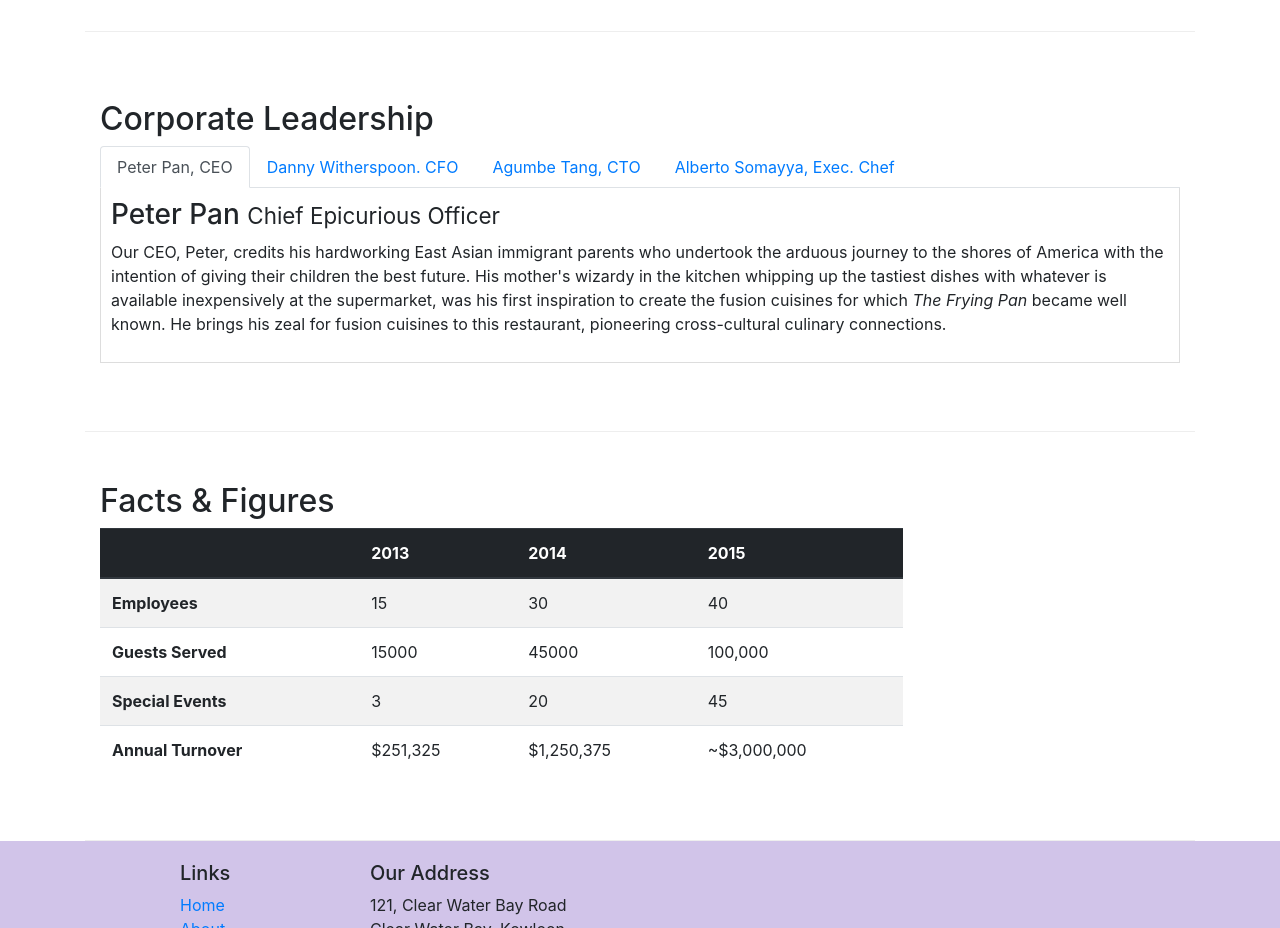
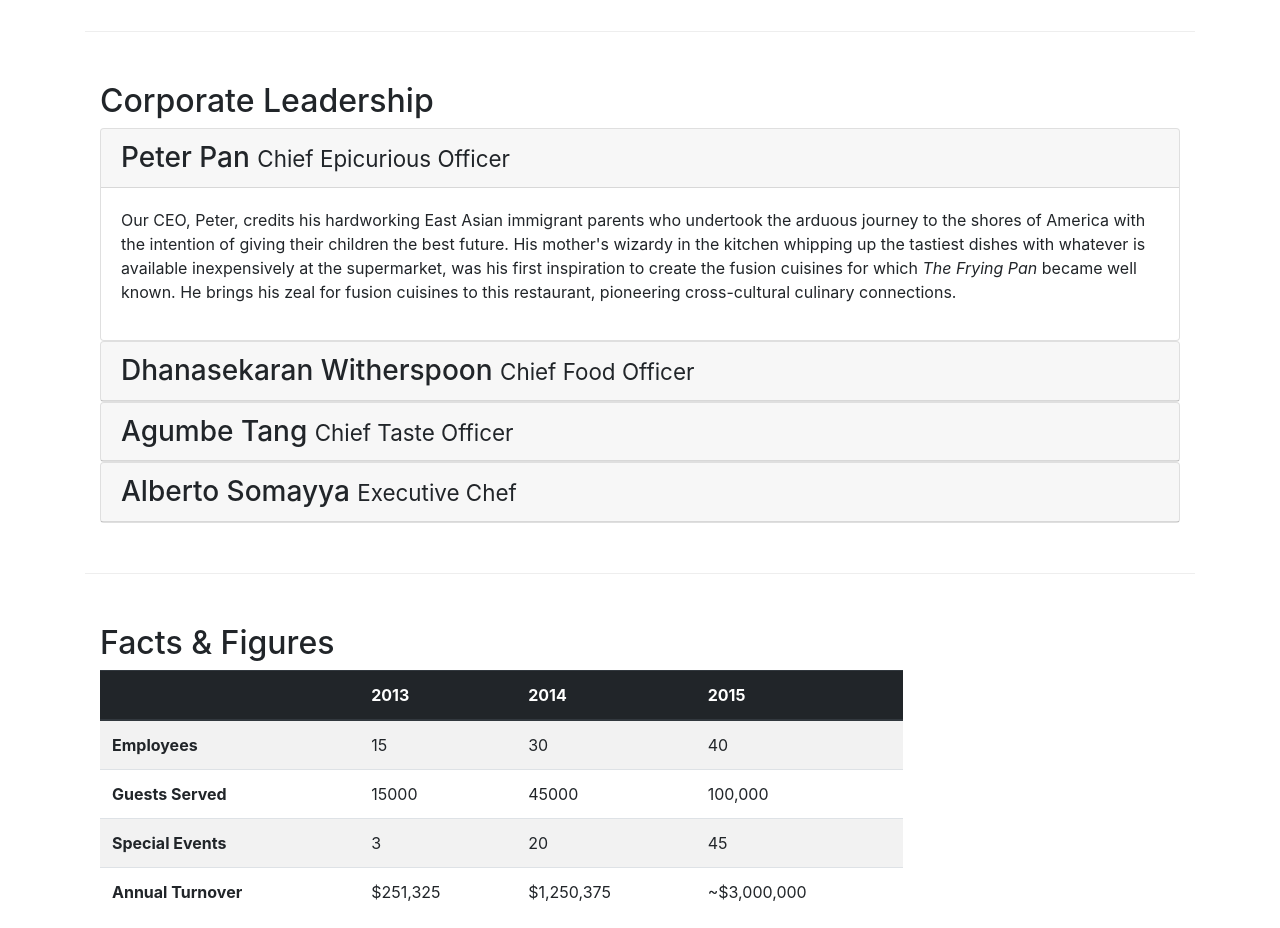
Before and after one commit to nyguerrillagirl/bootstrap4-starter, a website: page aboutus.html in a window 1280 px wide. Shown: the part 940-1868 px from the top of the page. Drawn offline with nearby package versions, Linux system fonts and the light colour scheme.

Commit message:
accordion

```diff
--- a/aboutus.html
+++ b/aboutus.html
@@ -100,38 +100,66 @@
             <div class="col-12">
                 <h2>Corporate Leadership</h2>
 
-                <ul class="nav nav-tabs">
-                    <li class="nav-item">
-                        <a class="nav-link active" href="#peter" role="tab" data-toggle="tab">Peter Pan, CEO</a>
-                    </li>
-                    <li class="nav-item">
-                        <a class="nav-link" href="#danny" role="tab" data-toggle="tab">Danny Witherspoon. CFO</a>
-                    </li>
-                    <li class="nav-item">
-                        <a class="nav-link" href="#agumbe" role="tab" data-toggle="tab">Agumbe Tang, CTO</a>
-                    </li>
-                    <li class="nav-item">
-                        <a class="nav-link" href="#alberto" role="tab" data-toggle="tab">Alberto Somayya, Exec. Chef</a>
-                    </li>
-               </ul>
+               <div class="accordion" id="accordion">
+                   <div class="card">
+                       <div class="card-header" role="tab" id="peterhead">
+                            <h3 class="mb-0">
+                                <a data-toggle="collapse" data-target="#peter">
+                                    Peter Pan <small>Chief Epicurious Officer</small>
+                                </a>
+                            </h3>
+                       </div>
+                        <div  class="collapse show" id="peter" data-parent="#accordion">
+                            <div class="card-body">
+                                <p class="d-none d-sm-block">Our CEO, Peter, credits his hardworking East Asian immigrant parents who undertook the arduous journey to the shores of America with the intention of giving their children the best future. His mother's wizardy in the kitchen whipping up the tastiest dishes with whatever is available inexpensively at the supermarket, was his first inspiration to create the fusion cuisines for which <em>The Frying Pan</em> became well known. He brings his zeal for fusion cuisines to this restaurant, pioneering cross-cultural culinary connections.</p>
+                            </div>
+                        </div>
+                   </div>
+                   <div class="card">
+                    <div class="card-header" role="tab" id="dannyhead">
+                         <h3 class="mb-0">
+                             <a data-toggle="collapse" data-target="#danny">
+                                Dhanasekaran Witherspoon <small>Chief Food Officer</small>
+                             </a>
+                         </h3>
+                    </div>
+                     <div  class="collapse" id="danny" data-parent="#accordion">
+                         <div class="card-body">
+                            <p class="d-none d-sm-block">Our CFO, Danny, as he is affectionately referred to by his colleagues, comes from a long established family tradition in farming and produce. His experiences growing up on a farm in the Australian outback gave him great appreciation for varieties of food sources. As he puts it in his own words, <em>Everything that runs, wins, and everything that stays, pays!</em></p>
+                        </div>
+                     </div>
+                </div>
 
-               <div class="tab-content">
-                   <div role="tabpanel" class="tab-pane fade show active" id="peter">
-                        <h3>Peter Pan <small>Chief Epicurious Officer</small></h3>
-                        <p class="d-none d-sm-block">Our CEO, Peter, credits his hardworking East Asian immigrant parents who undertook the arduous journey to the shores of America with the intention of giving their children the best future. His mother's wizardy in the kitchen whipping up the tastiest dishes with whatever is available inexpensively at the supermarket, was his first inspiration to create the fusion cuisines for which <em>The Frying Pan</em> became well known. He brings his zeal for fusion cuisines to this restaurant, pioneering cross-cultural culinary connections.</p>
+                <div class="card">
+                    <div class="card-header" role="tab" id="agumbehead">
+                         <h3 class="mb-0">
+                             <a data-toggle="collapse" data-target="#agumbe">
+                                Agumbe Tang <small>Chief Taste Officer</small>
+                            </a>
+                         </h3>
                     </div>
-                    <div role="tabpanel" class="tab-pane fade" id="danny">
-                        <h3>Dhanasekaran Witherspoon <small>Chief Food Officer</small></h3>
-                        <p class="d-none d-sm-block">Our CFO, Danny, as he is affectionately referred to by his colleagues, comes from a long established family tradition in farming and produce. His experiences growing up on a farm in the Australian outback gave him great appreciation for varieties of food sources. As he puts it in his own words, <em>Everything that runs, wins, and everything that stays, pays!</em></p>
+                     <div  class="collapse" id="agumbe" data-parent="#accordion">
+                         <div class="card-body">
+                            <p class="d-none d-sm-block">Blessed with the most discerning gustatory sense, Agumbe, our CTO, personally ensures that every dish that we serve meets his exacting tastes. Our chefs dread the tongue lashing that ensues if their dish does not meet his exacting standards. He lives by his motto, <em>You click only if you survive my lick.</em></p>
+                        </div>
+                     </div>
+                </div>
+
+                <div class="card">
+                    <div class="card-header" role="tab" id="albertohead">
+                         <h3 class="mb-0">
+                             <a data-toggle="collapse" data-target="#alberto">
+                                Alberto Somayya <small>Executive Chef</small>
+                            </a>
+                         </h3>
                     </div>
-                    <div role="tabpanel" class="tab-pane fade" id="agumbe">
-                        <h3>Agumbe Tang <small>Chief Taste Officer</small></h3>
-                        <p class="d-none d-sm-block">Blessed with the most discerning gustatory sense, Agumbe, our CTO, personally ensures that every dish that we serve meets his exacting tastes. Our chefs dread the tongue lashing that ensues if their dish does not meet his exacting standards. He lives by his motto, <em>You click only if you survive my lick.</em></p>
-                    </div>
-                    <div role="tabpanel" class="tab-pane fade" id="alberto">
-                        <h3>Alberto Somayya <small>Executive Chef</small></h3>
-                        <p class="d-none d-sm-block">Award winning three-star Michelin chef with wide International experience having worked closely with whos-who in the culinary world, he specializes in creating mouthwatering Indo-Italian fusion experiences. He says, <em>Put together the cuisines from the two craziest cultures, and you get a winning hit! Amma Mia!</em></p>
-                    </div>
+                     <div  class="collapse" id="alberto" data-parent="#accordion">
+                         <div class="card-body">
+                            <p class="d-none d-sm-block">Award winning three-star Michelin chef with wide International experience having worked closely with whos-who in the culinary world, he specializes in creating mouthwatering Indo-Italian fusion experiences. He says, <em>Put together the cuisines from the two craziest cultures, and you get a winning hit! Amma Mia!</em></p>
+                        </div>
+                     </div>
+                </div>
+
                 </div>
             </div>
        </div>
```
